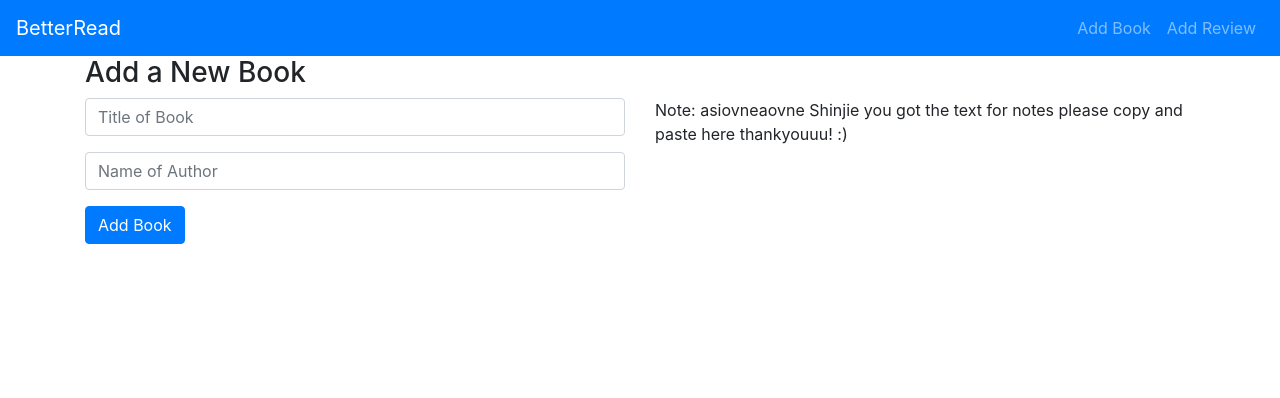
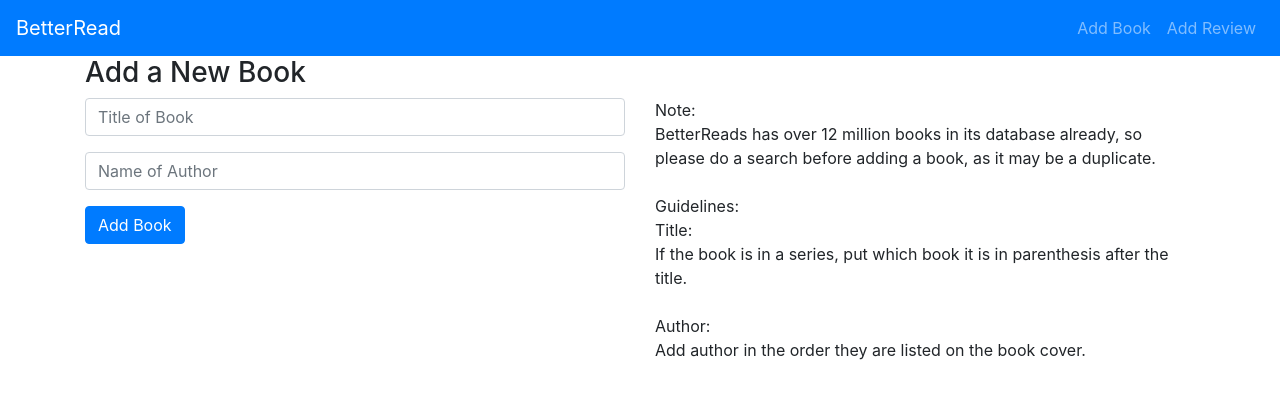
Before and after one commit to tanshinjie/Database-BigDataSystem_Betterread, a React (Create React App) app in the folder betterread-ui/: page /add_book in a window 1280 px wide. Shown: the top 398 px of the page. Built offline with nearby package versions, Linux system fonts and the light colour scheme.

Commit message:
added notes for add book

```diff
--- a/betterread-ui/src/Containers/AddBook.js
+++ b/betterread-ui/src/Containers/AddBook.js
@@ -20,7 +20,20 @@ const AddBook = () => {
         </div>
 
         <div class="col-sm-6">
-          Note: asiovneaovne Shinjie you got the text for notes please copy and paste here thankyouuu! :)
+          Note:
+          <br/>
+          BetterReads has over 12 million books in its database already, so please do a search before adding a book, as it may be a duplicate.
+          <br/>
+          <br/>
+          Guidelines:
+          <br/>
+          Title:
+          <br/>If the book is in a series, put which book it is in parenthesis after the title.
+          <br/>
+          <br/>
+          Author:
+          <br/>Add author in the order they are listed on the book cover. <br/>
+
         </div>
 
       </div>
```
